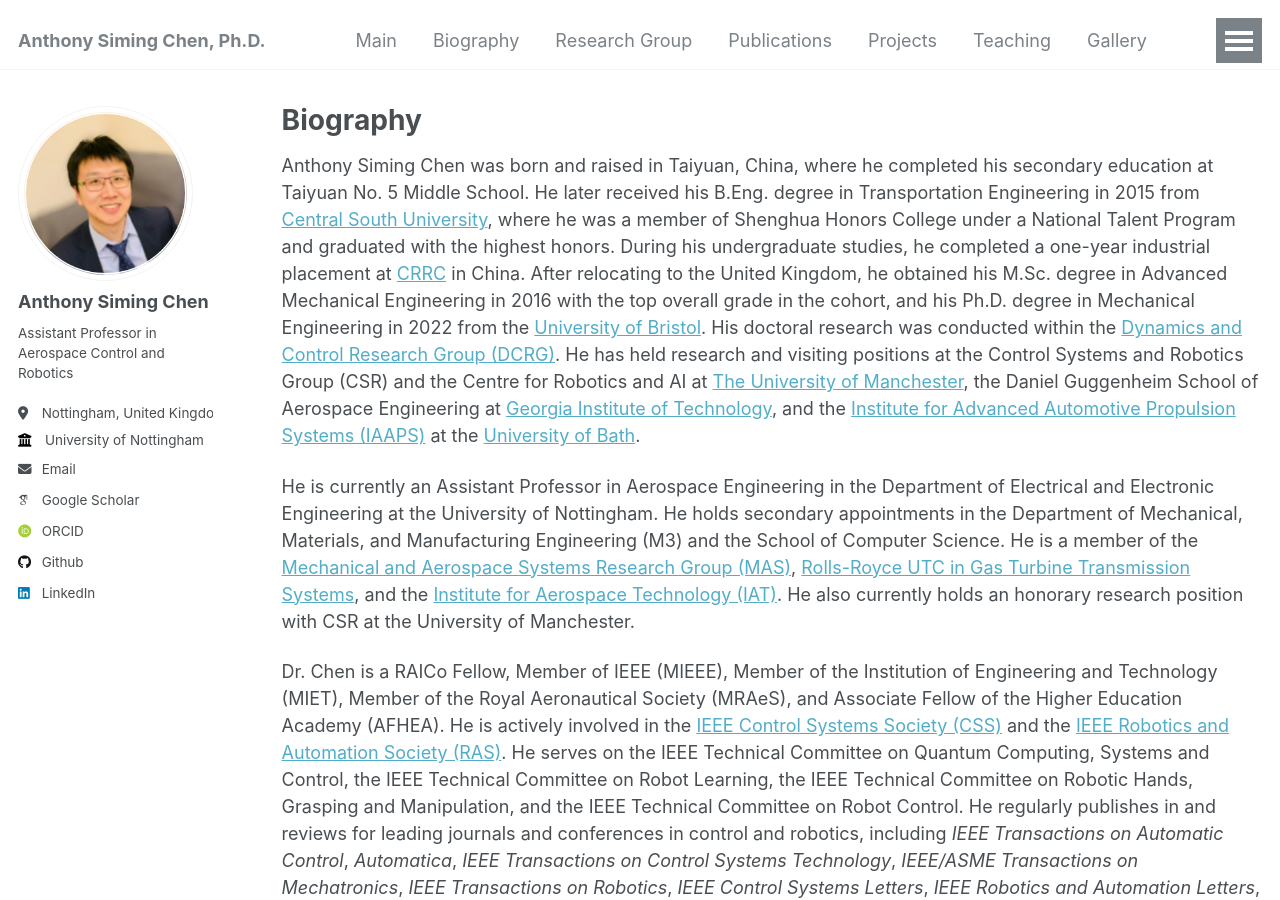
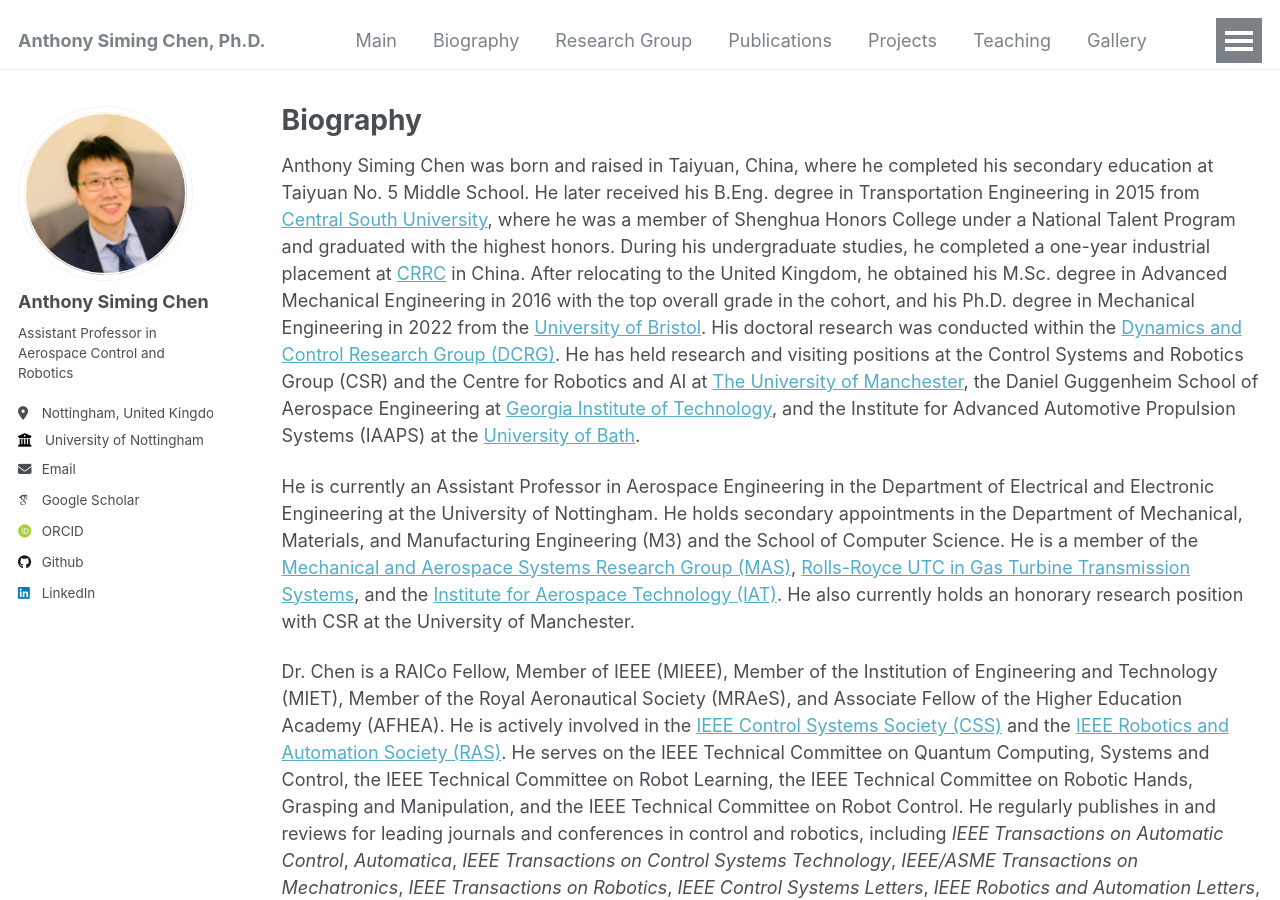
Before and after one commit to Anthony-S-Chen/Anthony-S-Chen.github.io, a Jekyll site: the page built from _pages/Biography.md, in a window 1280 px wide and 900 px high. Built offline with Jekyll 4.4.1, drawn with Linux system fonts in a browser that asks for light colours; some web fonts are replaced; part of the change alters nothing that is shown.

```diff
--- a/_pages/Biography.md
+++ b/_pages/Biography.md
@@ -7,7 +7,7 @@ author_profile: true
 
 {% include base_path %}
 
-Anthony Siming Chen was born and raised in Taiyuan, China, where he completed his secondary education at Taiyuan No. 5 Middle School. He later received his B.Eng. degree in Transportation Engineering in 2015 from [Central South University](https://en.csu.edu.cn/), where he was a member of Shenghua Honors College under a National Talent Program and graduated with the highest honors. During his undergraduate studies, he completed a one-year industrial placement at [CRRC](https://www.crrcgc.cc/en/) in China. After relocating to the United Kingdom, he obtained his M.Sc. degree in Advanced Mechanical Engineering in 2016 with the top overall grade in the cohort, and his Ph.D. degree in Mechanical Engineering in 2022 from the [University of Bristol](https://www.bristol.ac.uk/). His doctoral research was conducted within the [Dynamics and Control Research Group (DCRG)](https://www.bristol.ac.uk/engineering/research/dynamicscontrol/). He has held research and visiting positions at the Control Systems and Robotics Group (CSR) and the Centre for Robotics and AI at [The University of Manchester](https://www.manchester.ac.uk/), the Daniel Guggenheim School of Aerospace Engineering at [Georgia Institute of Technology](https://www.gatech.edu/), and the [Institute for Advanced Automotive Propulsion Systems (IAAPS)](https://iaaps.co.uk/) at the [University of Bath](https://www.bath.ac.uk/).
+Anthony Siming Chen was born and raised in Taiyuan, China, where he completed his secondary education at Taiyuan No. 5 Middle School. He later received his B.Eng. degree in Transportation Engineering in 2015 from [Central South University](https://en.csu.edu.cn/), where he was a member of Shenghua Honors College under a National Talent Program and graduated with the highest honors. During his undergraduate studies, he completed a one-year industrial placement at [CRRC](https://www.crrcgc.cc/en/) in China. After relocating to the United Kingdom, he obtained his M.Sc. degree in Advanced Mechanical Engineering in 2016 with the top overall grade in the cohort, and his Ph.D. degree in Mechanical Engineering in 2022 from the [University of Bristol](https://www.bristol.ac.uk/). His doctoral research was conducted within the [Dynamics and Control Research Group (DCRG)](https://www.bristol.ac.uk/engineering/research/dynamicscontrol/). He has held research and visiting positions at the Control Systems and Robotics Group (CSR) and the Centre for Robotics and AI at [The University of Manchester](https://www.manchester.ac.uk/), the Daniel Guggenheim School of Aerospace Engineering at [Georgia Institute of Technology](https://www.gatech.edu/), and the Institute for Advanced Automotive Propulsion Systems (IAAPS) at the [University of Bath](https://www.bath.ac.uk/).
 
 He is currently an Assistant Professor in Aerospace Engineering in the Department of Electrical and Electronic Engineering at the University of Nottingham. He holds secondary appointments in the Department of Mechanical, Materials, and Manufacturing Engineering (M3) and the School of Computer Science. He is a member of the [Mechanical and Aerospace Systems Research Group (MAS)](https://www.nottingham.ac.uk/research/groups/mas/index.aspx), [Rolls-Royce UTC in Gas Turbine Transmission Systems](https://www.nottingham.ac.uk/utc-transmissionsys/index.aspx), and the [Institute for Aerospace Technology (IAT)](https://www.nottingham.ac.uk/aerospace/). He also currently holds an honorary research position with CSR at the University of Manchester.
 
```
